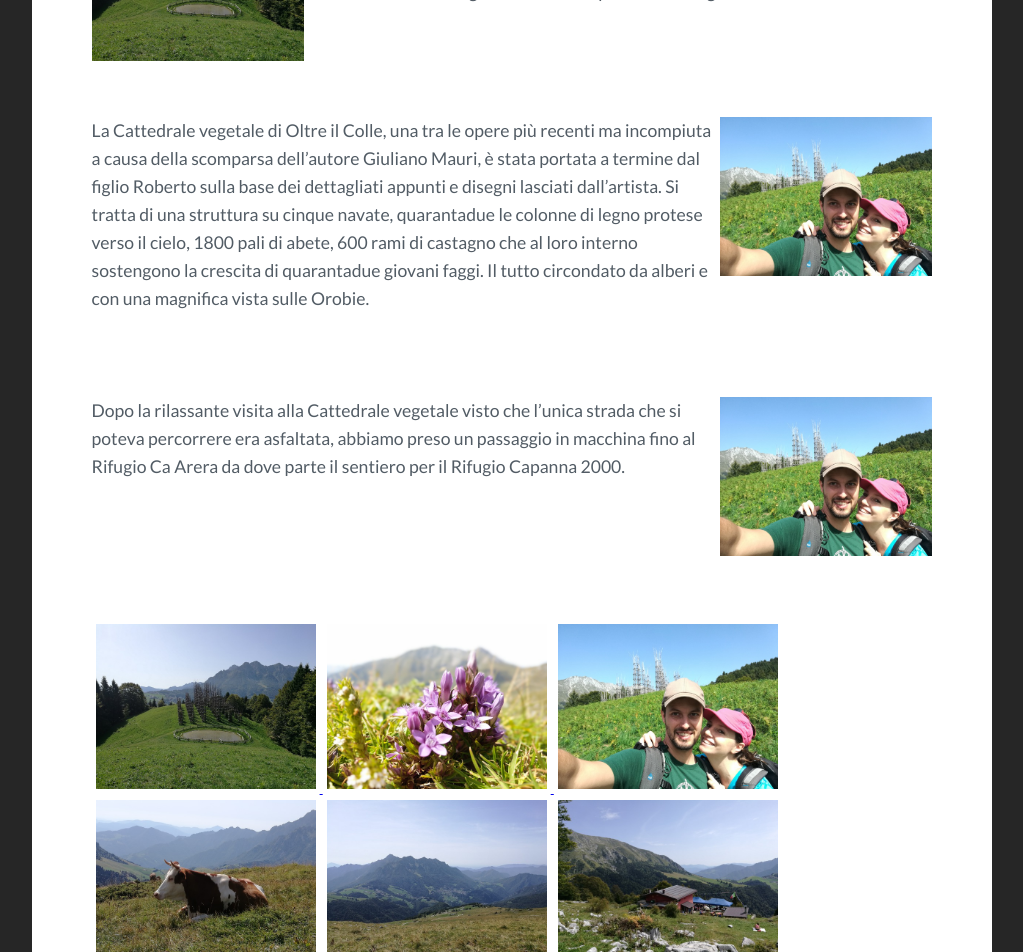
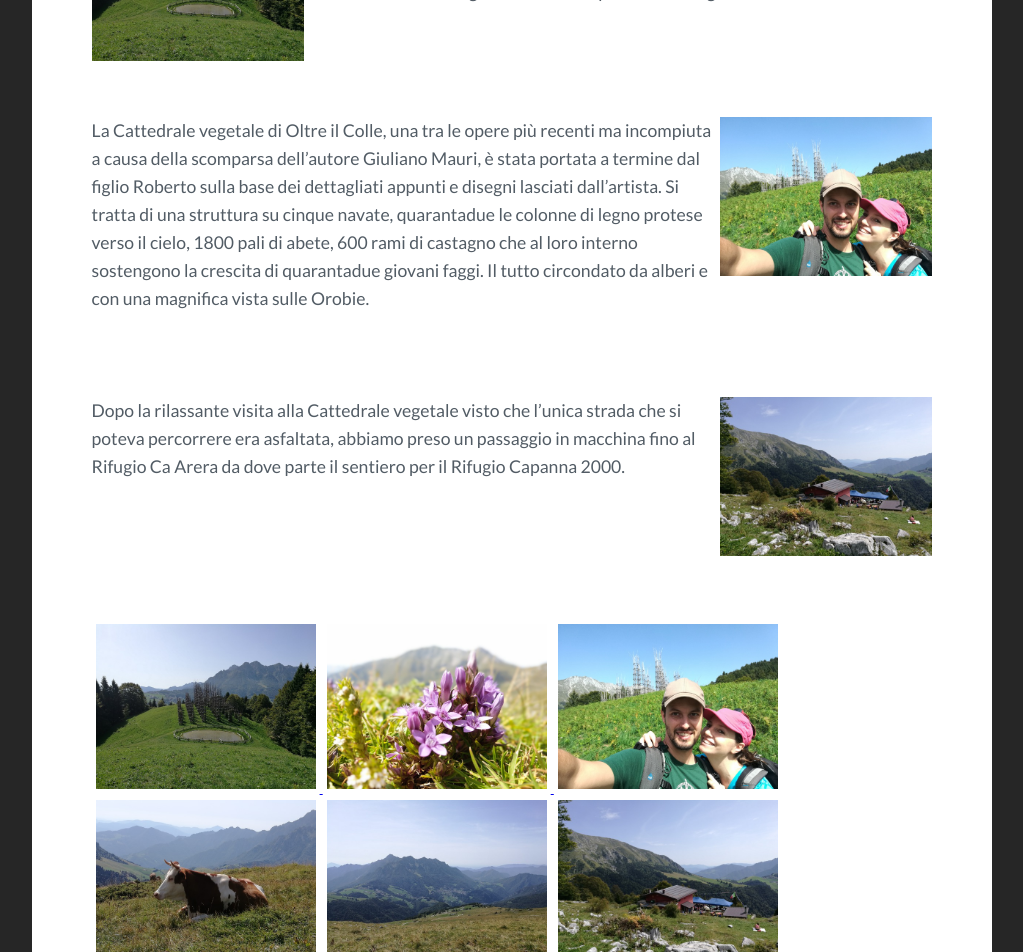
Before and after one commit to RCasatta/mirimonti, a Jekyll site: the page built from _posts/2017-08-27-capanna-2000.md, in a window 1280 px wide. Shown: the part 1317-2269 px from the top of the page, without its empty margins (128-1151 px from the left). Built offline with Jekyll 4.4.1, drawn with Linux system fonts in a browser that asks for light colours; comment, search, counter and statistics services are not loaded.

Commit message:
Corretta foto

```diff
--- a/_posts/2017-08-27-capanna-2000.md
+++ b/_posts/2017-08-27-capanna-2000.md
@@ -25,7 +25,7 @@ La Cattedrale vegetale di Oltre il Colle, una tra le opere più recenti ma incom
 Si tratta di una struttura su cinque navate, quarantadue le colonne di legno protese verso il cielo, 1800 pali di abete, 600 rami di castagno che al loro interno sostengono la crescita di quarantadue giovani faggi. Il tutto circondato da alberi e con una magnifica vista sulle Orobie.
 {% include photo_end.html %}
 
-{% include photo.html content="MiRi_Cattedrale_vegetale.jpg" position="right" %}
+{% include photo.html content="Rifugio_Ca_Arera.jpg" position="right" %}
 Dopo la rilassante visita alla Cattedrale vegetale visto che l'unica strada che si poteva percorrere era asfaltata, abbiamo preso un passaggio in macchina fino al Rifugio Ca Arera da dove parte il sentiero per il Rifugio Capanna 2000.
 {% include photo_end.html %}
 
```
